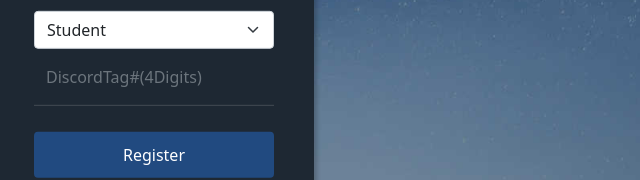
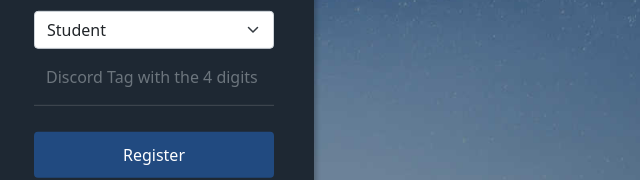
Before and after one commit to takhimhack/UniHourZ, a plain HTML site: page registration.html in a window 1280 px wide. Shown: the part 620-800 px from the top of the page, 486-1126 px from the left. Drawn offline with Linux system fonts and the light colour scheme.

Commit message:
Updated discord field text #84
Updated the discord field text to make instructions more clear.

```diff
--- a/registration.html
+++ b/registration.html
@@ -38,7 +38,7 @@
       </select>
       <div class="mb-3" id="discord">
         <input class="form-control" type="text" id="discord_tag" name="discord_tag"
-          placeholder="DiscordTag#(4Digits)" style="height: 57px" minlength="6" />
+          placeholder="Discord Tag with the 4 digits" style="height: 57px" minlength="6" />
       </div>
       <span id="message"></span>
       <p style="color: Tomato" id="errormsg"></p>
```
